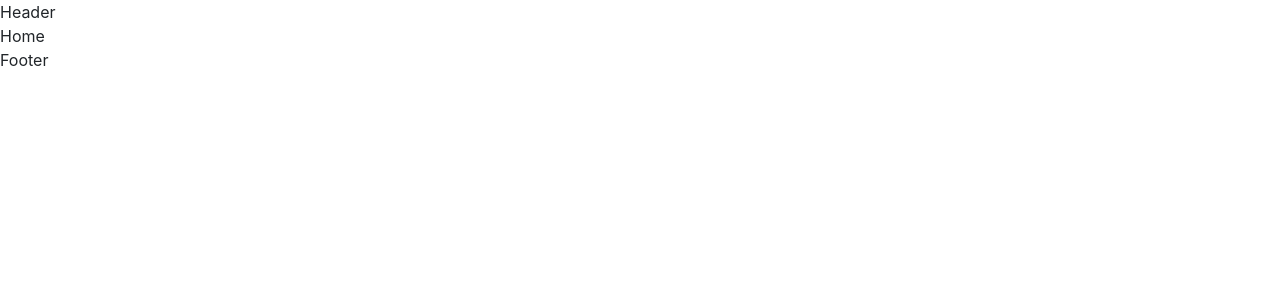
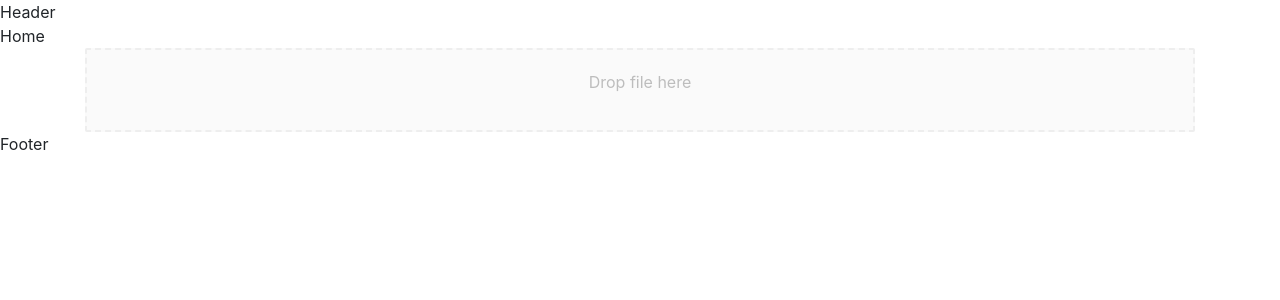
Before and after one commit to nguyenngothanhphat/homework-terralogic-frontend, a React (Create React App) app: page / in a window 1280 px wide. Shown: the top 300 px of the page. Built offline with nearby package versions, Linux system fonts and the light colour scheme.

Commit message:
handle dragupload component

```diff
--- a/package.json
+++ b/package.json
@@ -10,6 +10,7 @@
     "formik": "^2.2.9",
     "react": "^17.0.2",
     "react-dom": "^17.0.2",
+    "react-dropzone": "^12.0.4",
     "react-redux": "^7.2.6",
     "react-router-dom": "^5.2.1",
     "react-scripts": "5.0.0",
--- a/public/index.html
+++ b/public/index.html
@@ -26,7 +26,7 @@
     -->
     <!-- Bootstrap CSS -->
     <link rel="stylesheet" href="https://stackpath.bootstrapcdn.com/bootstrap/4.3.1/css/bootstrap.min.css" integrity="sha384-ggOyR0iXCbMQv3Xipma34MD+dH/1fQ784/j6cY/iJTQUOhcWr7x9JvoRxT2MZw1T" crossorigin="anonymous">
-    <title>React App</title>
+    <title>HR tools</title>
   </head>
   <body>
     <noscript>You need to enable JavaScript to run this app.</noscript>
--- a/src/components/DragUpload/DragUpload.js
+++ b/src/components/DragUpload/DragUpload.js
@@ -1,7 +1,49 @@
-import React from 'react'
+import React, {useState} from 'react';
+import { useDropzone } from 'react-dropzone';
+import styles from './DragUpload.module.css';
 
 export default function DragUpload(props) {
+  const [files, setFiles] = useState([]);
+  // const acceptValidate = (file) => {
+  //   let fileType = file.type.split('/', 2)[1];
+  //   if (fileType !== 'doc' || fileType !== 'pdf') {
+  //     return {
+  //       code: 'khác pdf và doc',
+  //       message: 'phải là file pdf hoặc doc'
+  //     }
+  //   }
+  //   return null;
+  // }
+  const {getRootProps, getInputProps} = useDropzone({
+    accept: '.doc, .pdf',
+    // validator: acceptValidate,
+    onDrop: (acceptedFiles) => {
+    console.log("🚀 ~ file: DragUpload.js ~ line 10 ~ DragUpload ~ acceptedFiles", acceptedFiles)
+      setFiles(
+        acceptedFiles.map((file) => Object.assign(file, {
+          preview: URL.createObjectURL(file)
+        }))
+      )
+    }
+  })
+  const showFileUploaded = () => {
+    return files.map((file, index) => {
+      return (
+        <div key={index}>
+          <p>{file.name}</p>
+        </div>
+      )
+    })
+  }
+  // console.log("🚀 ~ file: DragUpload.js ~ line 6 ~ DragUpload ~ files", files)
+  console.log("getInputProps", getInputProps())
   return (
-    <div>DragUpload</div>
+    <div className="container">
+      <div {...getRootProps()} className={styles.dropzone}>
+        <input {...getInputProps()} />
+        <p>Drop file here</p>
+        {showFileUploaded()}
+      </div>
+    </div>
   )
 }
--- /dev/null
+++ b/src/components/DragUpload/DragUpload.module.css
@@ -0,0 +1,15 @@
+.dropzone {
+  flex: 1;
+  display: flex;
+  flex-direction: column;
+  align-items: center;
+  padding: 20px;
+  border-width: 2px;
+  border-radius: 2px;
+  border-color: #eeeeee;
+  border-style: dashed;
+  background-color: #fafafa;
+  color: #bdbdbd;
+  outline: none;
+  transition: border .24s ease-in-out
+}
--- a/src/pages/Home/Home.js
+++ b/src/pages/Home/Home.js
@@ -1,7 +1,11 @@
 import React from 'react'
+import DragUpload from '../../components/DragUpload/DragUpload'
 
 export default function Home(props) {
   return (
-    <div>Home</div>
+    <div>
+      Home
+      <DragUpload />
+    </div>
   )
 }
```
Also changed, not shown: 1 other file (tests, documents, lock files or other folders).
